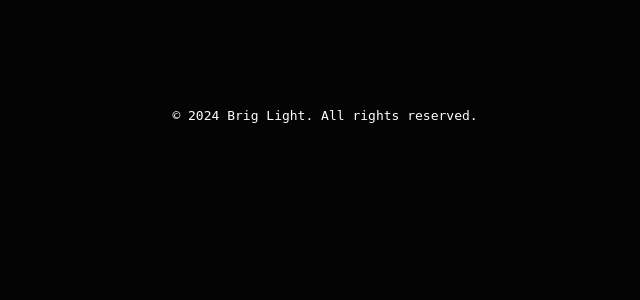
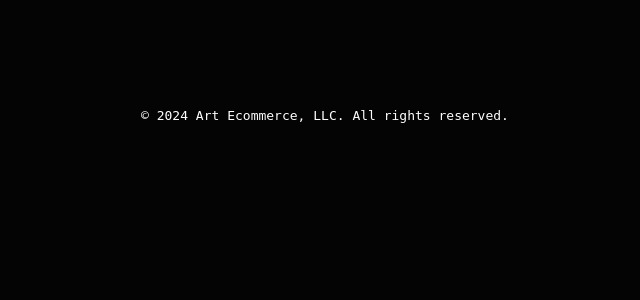
Before and after one commit to Art-Ecommerce-LLC/brigart, a FastAPI app: template src/templates/shop_art.html in a window 1280 px wide. Shown: the part 482-782 px from the top of the page, without its empty margins (315-955 px from the left). Run offline with FastAPI, Linux system fonts and the light colour scheme; the template is opened without the code that fills it, so the values that code supplies are empty; parts of the project's set-up code (start-up, migrations or seed data) failed here and were passed over; some libraries are stand-ins or nearby versions.

Commit message:
artecommercellc Copyright

```diff
--- a/src/templates/checkout.html
+++ b/src/templates/checkout.html
@@ -141,7 +141,7 @@
 </div>
 <footer class="footer">
     <div class="container">
-        <p>&copy; <span id="currentYear"></span> Brig Light. All rights reserved.</p>
+        <p>&copy; <span id="currentYear"></span> Art Ecommerce, LLC. All rights reserved.</p>
     </div>
 </footer>
 </body>
--- a/src/templates/confirmation.html
+++ b/src/templates/confirmation.html
@@ -94,7 +94,7 @@
             <a href="/giclee_prints">GICLÉE PRINTS</a> |
             <a href="/shop_art_menu">SHOP ART</a>
         </div>
-        <p>&copy; <span id="currentYear"></span> Brig Light. All rights reserved.</p>
+        <p>&copy; <span id="currentYear"></span> Art Ecommerce, LLC. All rights reserved.</p>
     </div>
 </footer>
 </body>
--- a/src/templates/gicle_prints.html
+++ b/src/templates/gicle_prints.html
@@ -80,7 +80,7 @@
             <a href="/giclee_prints">GICLÉE PRINTS</a> |
             <a href="/shop_art_menu">SHOP ART</a>
         </div>
-        <p>&copy; <span id="currentYear"></span> Brig Light. All rights reserved.</p>
+        <p>&copy; <span id="currentYear"></span> Art Ecommerce, LLC. All rights reserved.</p>
     </div>
 </footer>
 
--- a/src/templates/index.html
+++ b/src/templates/index.html
@@ -93,7 +93,7 @@
             <a href="/giclee_prints">GICLÉE PRINTS</a> |
             <a href="/shop_art_menu">SHOP ART</a>
         </div>
-        <p>&copy; <span id="currentYear"></span> Brig Light. All rights reserved.</p>
+        <p>&copy; <span id="currentYear"></span> Art Ecommerce, LLC. All rights reserved.</p>
     </div>
 </footer>
 </body>
--- a/src/templates/shop.html
+++ b/src/templates/shop.html
@@ -94,7 +94,7 @@
 
 <footer class="footer">
     <div class="container">
-        <p>&copy; <span id="currentYear"></span> Brig Light. All rights reserved.</p>
+        <p>&copy; <span id="currentYear"></span> Art Ecommerce, LLC. All rights reserved.</p>
     </div>
 </footer>
 </body>
--- a/src/templates/shop_art.html
+++ b/src/templates/shop_art.html
@@ -114,7 +114,7 @@
 
 <footer class="footer">
     <div class="container">
-        <p>&copy; <span id="currentYear"></span> Brig Light. All rights reserved.</p>
+        <p>&copy; <span id="currentYear"></span> Art Ecommerce, LLC. All rights reserved.</p>
     </div>
 </footer>
 </body>
--- a/src/templates/shop_art_menu.html
+++ b/src/templates/shop_art_menu.html
@@ -90,7 +90,7 @@
             <a href="/giclee_prints">GICLÉE PRINTS</a> |
             <a href="/shop_art_menu">SHOP ART</a>
         </div>
-        <p>&copy; <span id="currentYear"></span> Brig Light. All rights reserved.</p>
+        <p>&copy; <span id="currentYear"></span> Art Ecommerce, LLC. All rights reserved.</p>
     </div>
 </footer>
 </body>
```
